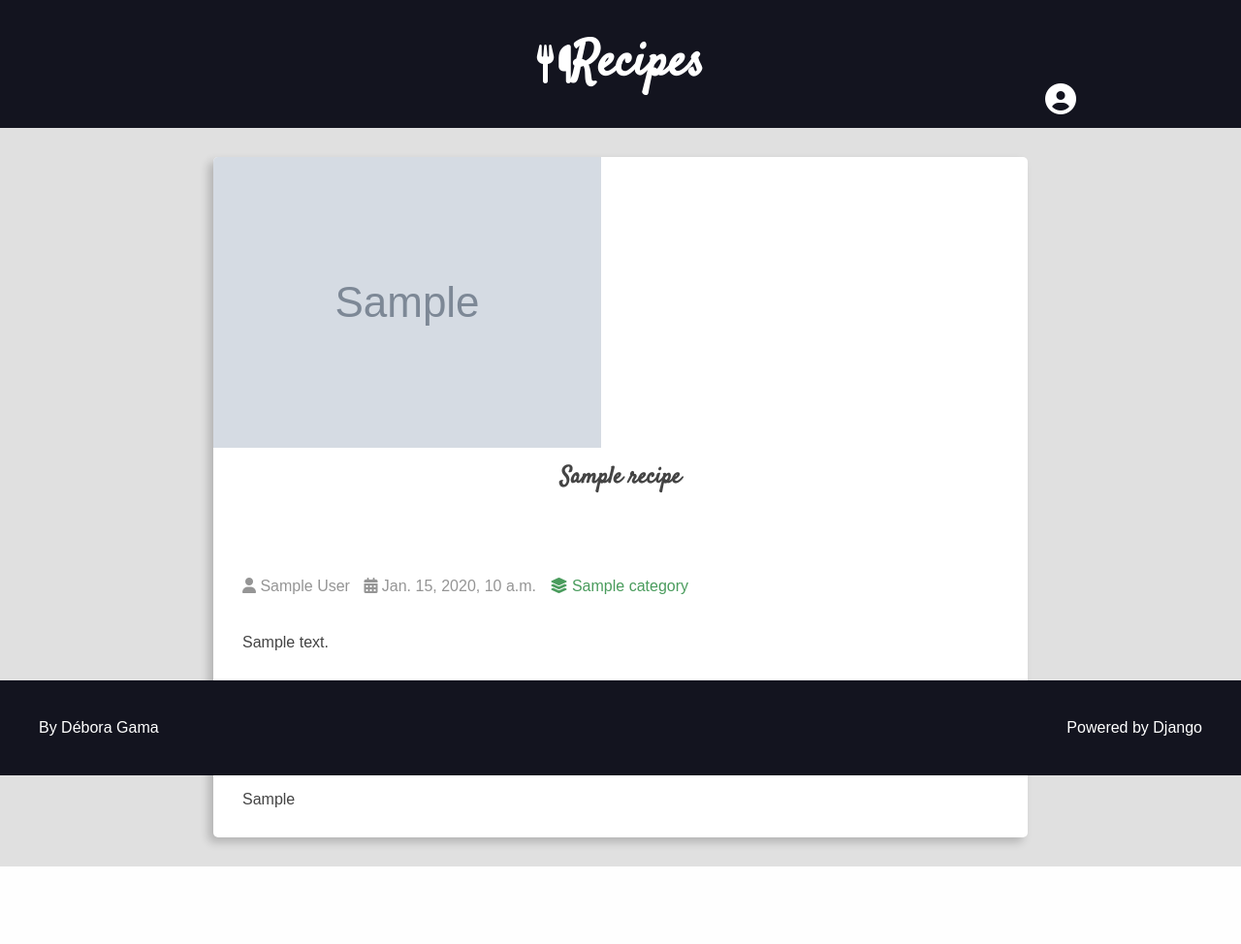
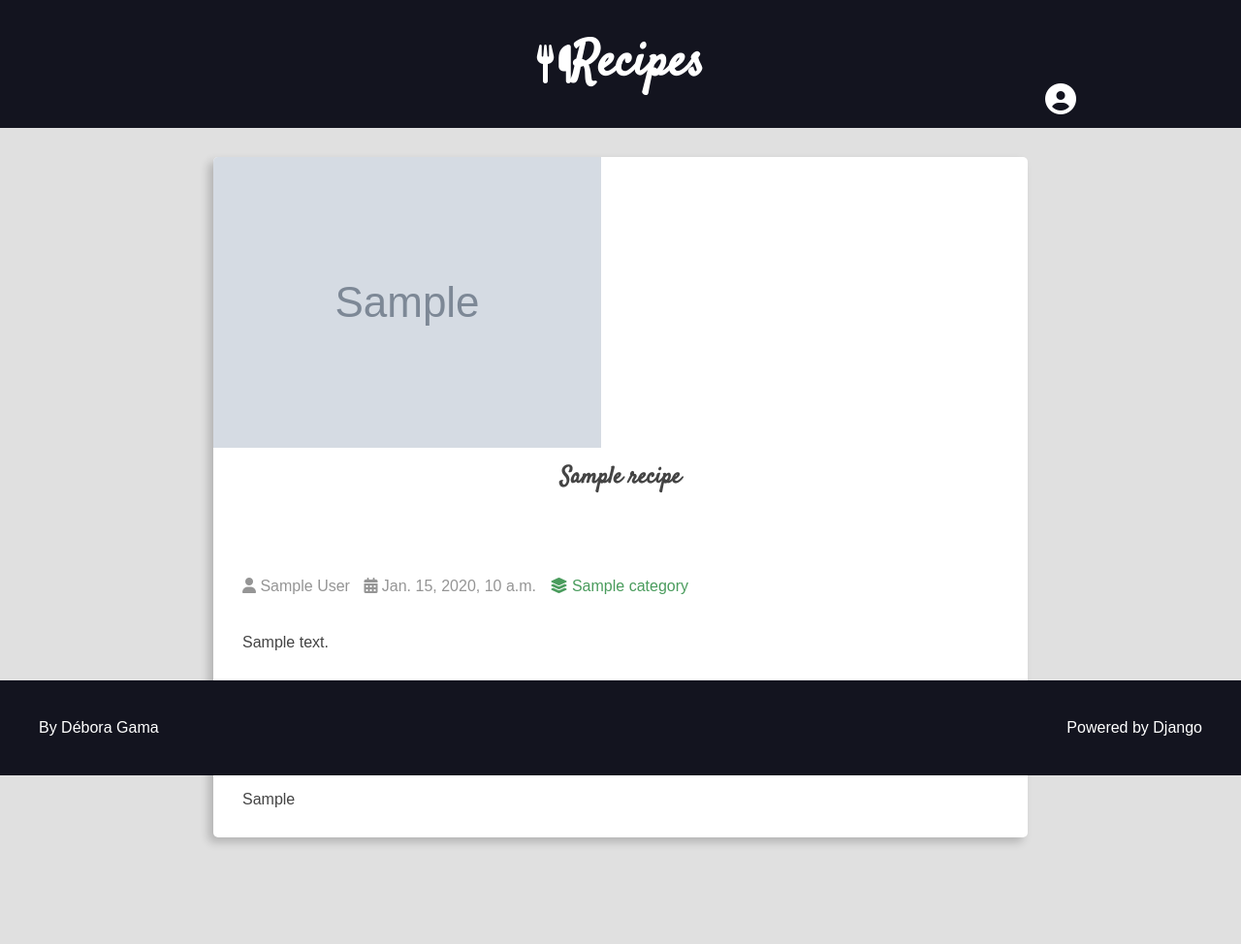
Before and after one commit to deb-gama/django_recipes, a Django app: page /recipes/1/ in a window 1280 px wide. Shown: the whole page at 97% size. Before the commit the page ends 894 px from the top, so only its background shows below. Run offline with Django 4.2, Linux system fonts and the light colour scheme; tables that the repository leaves empty hold one stand-in row (values such as "Sample post"); grey boxes marked "Sample" are stand-in pictures.

```diff
--- a/recipes/static/recipes/css/styles.css
+++ b/recipes/static/recipes/css/styles.css
@@ -261,6 +261,10 @@ img {
    font-size: 1.8rem;
 }
 
+.main-content-detail {
+   margin-bottom: 80px;
+}
+
 .main-content-detail .recipe-list-item {
    max-width: 84rem;
    margin: 0 auto;
```
Also changed, not shown: README.md, 1 other file.
